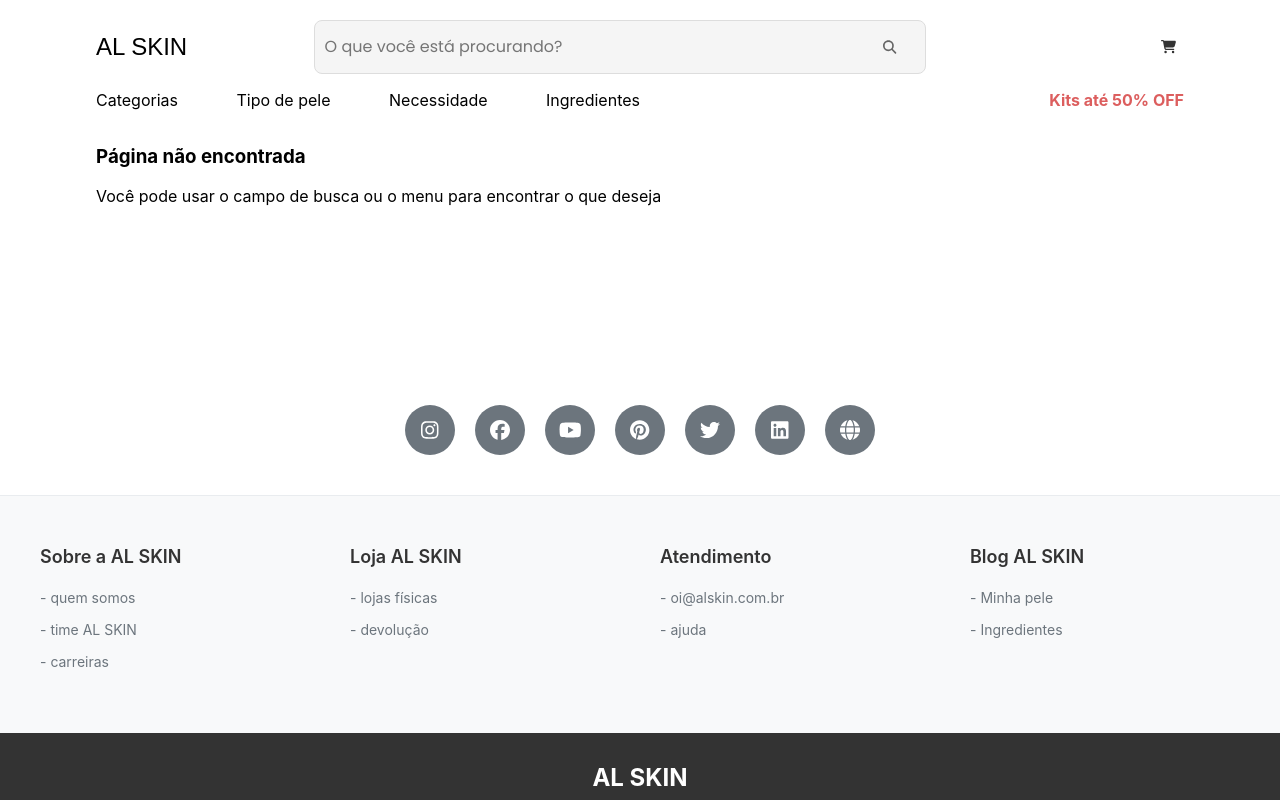
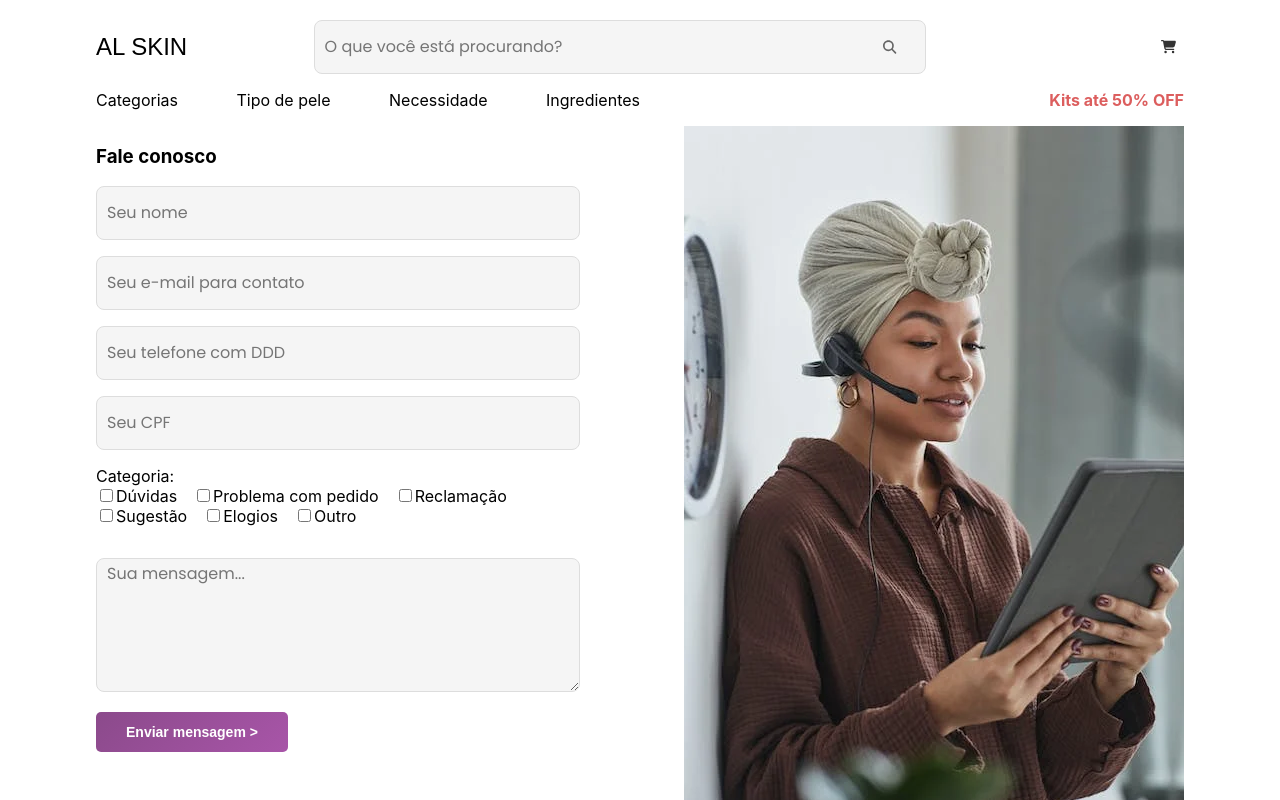
Before and after one commit to silviozjr/el-skin-webapp, a React (Create React App) app: page /ajuda in a window 1280 px wide. Shown: the top 800 px of the page. Built offline with nearby package versions, Linux system fonts and the light colour scheme; a web font is replaced by a local one.

Commit message:
Adiciona página Fale Conosco

```diff
--- /dev/null
+++ b/src/pages/FaleConosco/FaleConosco.css
@@ -0,0 +1,88 @@
+.faleconosco-container {
+  width: 85%;
+  margin: auto;
+}
+
+.faleconosco-container-topo {
+  width: 100%;
+  display: flex;
+  flex-direction: row;
+}
+
+.faleconosco-form {
+  width: 80%;
+}
+
+.faleconosco-input {
+  background-color: #F5F5F5;
+  height: 50px;
+  border-radius: 8px;
+  width: 100%;
+  padding-left: 10px;
+  border: 1px solid #ddd;
+  outline: none;
+  transition: border-color 0.3s ease;
+  margin-bottom: 1rem;
+}
+
+.faleconosco-checkboxes {
+  margin-bottom: 2rem;
+
+  > label {
+    margin-right: 1rem;
+  }
+}
+
+.faleconosco-textarea {
+  height: 8rem;
+}
+
+.faleconosco-input:focus {
+  border-color: #AAA;
+}
+
+.faleconosco-input::placeholder {
+  font-family: "Poppins", sans-serif;
+  font-weight: 400;
+  font-style: normal;
+  font-size: 16px;
+}
+
+.faleconosco-container-rodape {
+  width: 100%;
+}
+
+.faleconosco-ajuda-paragrafo {
+  margin-right: 15rem;
+}
+.faleconosco-ajuda-paragrafo::first-line {
+  text-transform: uppercase;
+}
+
+
+.faleconosco-botao {
+  background: linear-gradient(135deg, #8B4A8B 0%, #A855A8 100%);
+  color: white;
+  border: none;
+  padding: 12px 30px;
+  border-radius: 5px;
+  font-size: 14px;
+  font-weight: 600;
+  cursor: pointer;
+  transition: all 0.3s ease;
+}
+
+.faleconosco-botao:hover {
+  background: linear-gradient(135deg, #7A3E7A 0%, #9333EA 100%);
+  transform: translateY(-1px);
+  box-shadow: 0 4px 12px rgba(139, 74, 139, 0.3);
+}
+
+.faleconosco-botao:active {
+  transform: translateY(0);
+}
+
+.faleconosco-botao:focus {
+  outline: 2px solid #8B4A8B;
+  outline-offset: 2px;
+}
--- /dev/null
+++ b/src/pages/FaleConosco/FaleConosco.tsx
@@ -0,0 +1,73 @@
+import React from "react";
+import './FaleConosco.css';
+import FaleConosco1 from "../../assets/faleconosco.png";
+
+export default function FaleConosco() {
+  return (
+    <div className="faleconosco-container">
+      <div className="faleconosco-container-topo">
+        <div className="faleconosco-formulario">
+          <form className="faleconosco-form">
+            <h3>Fale conosco</h3>
+            <input
+              type="text"
+              className="faleconosco-input"
+              placeholder="Seu nome" />
+            <input
+              type="text"
+              className="faleconosco-input"
+              placeholder="Seu e-mail para contato" />
+            <input
+              type="text"
+              className="faleconosco-input"
+              placeholder="Seu telefone com DDD" />
+            <input
+              type="text"
+              className="faleconosco-input"
+              placeholder="Seu CPF" />
+            <div className="faleconosco-checkboxes">
+              Categoria:<br />
+              <input id="duvidas" type="checkbox" />
+              <label htmlFor="duvidas">Dúvidas</label>
+              <input id="pedido" type="checkbox" />
+              <label htmlFor="pedido">Problema com pedido</label>
+              <input id="reclamacao" type="checkbox" />
+              <label htmlFor="reclamacao">Reclamação</label><br />
+              <input id="sugestao" type="checkbox" />
+              <label htmlFor="sugestao">Sugestão</label>
+              <input id="elogio" type="checkbox" />
+              <label htmlFor="elogio">Elogios</label>
+              <input id="outro" type="checkbox" />
+              <label htmlFor="outro">Outro</label><br />
+            </div>
+            <textarea
+              className="faleconosco-textarea faleconosco-input"
+              placeholder="Sua mensagem..." />
+            <button
+              type="submit"
+              className="faleconosco-botao"
+            >{'Enviar mensagem >'}</button>
+          </form>
+        </div>
+        <div className="faleconosco-imagem">
+          <img src={FaleConosco1} />
+        </div>
+      </div>
+      <div className="faleconosco-container-rodape">
+        <h3>Ajuda - FAQ</h3>
+        <p className="faleconosco-ajuda-paragrafo">
+          QUEM SOMOS<br />
+          Sed ut perspiciatis unde omnis iste natus error sit voluptatem accusantium doloremque laudantium, totam rem aperiam, eaque ipsa quae ab illo inventore veritatis et quasi architecto beatae vitae dicta sunt explicabo.
+        </p>
+        <p className="faleconosco-ajuda-paragrafo">
+          Por que existimos?<br />
+          Nemo enim ipsam voluptatem quia voluptas sit aspernatur aut odit aut fugit, sed quia consequuntur magni dolores eos qui ratione voluptatem sequi nesciunt.
+        </p>
+        <p className="faleconosco-ajuda-paragrafo">
+          O que a gente faz?<br />
+          Neque porro quisquam est, qui dolorem ipsum quia dolor sit amet, consectetur, adipisci velit, sed quia non numquam eius modi tempora incidunt ut labore et dolore magnam aliquam quaerat voluptatem.
+        </p>
+      </div>
+    </div>
+  )
+}
--- a/src/routes.tsx
+++ b/src/routes.tsx
@@ -4,6 +4,7 @@
 import Footer from "./components/Footer/Footer";
 import Sobre from "./pages/Sobre/Sobre";
 import NotFound from "./pages/NotFound/NotFound";
+import FaleConosco from "./pages/FaleConosco/FaleConosco";
 
 export default function AppRouter() {
   return (
@@ -12,6 +13,7 @@
       <Routes>
         <Route path="/" element={<Home/>}/>
         <Route path="/about" element={<Sobre/>}/>
+        <Route path="/ajuda" element={<FaleConosco/>}/>
         <Route path="*" element={<NotFound/>}/>
       </Routes>
       <Footer/>
```
Also changed, not shown: src/assets/faleconosco.png (added).
